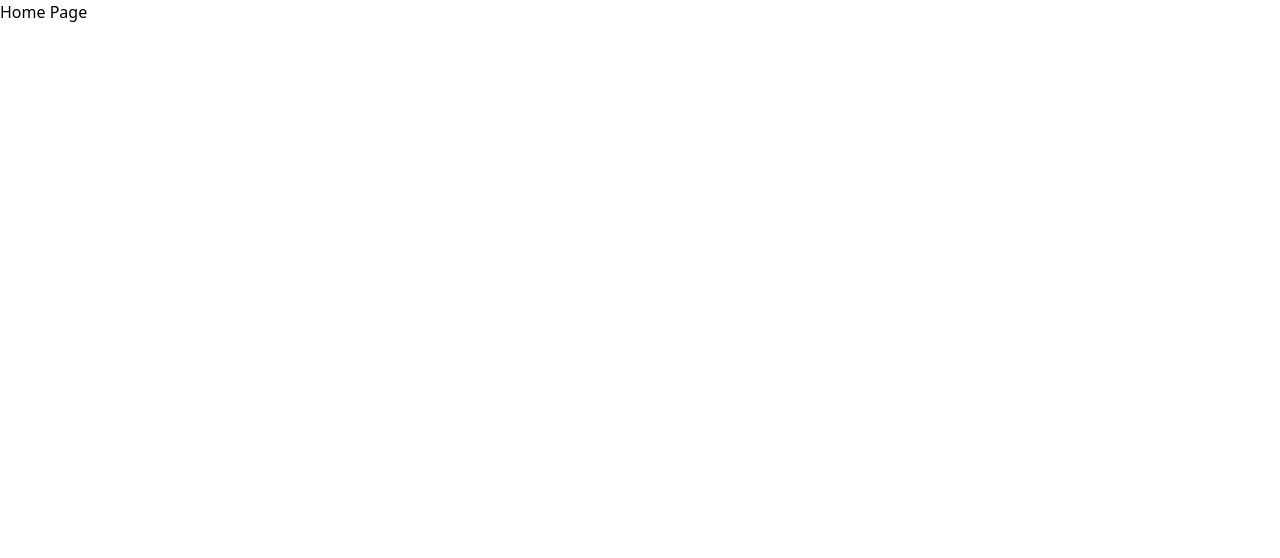
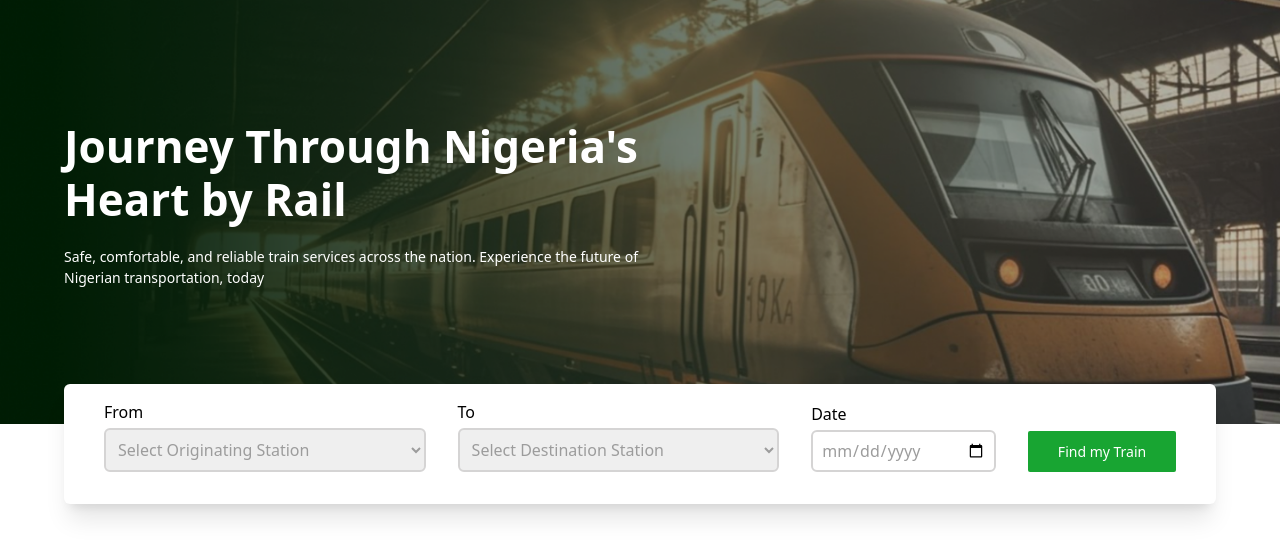
Before and after one commit to gharneeyart/NRC, a Next.js app: page / in a window 1280 px wide. Shown: the top 558 px of the page. Built offline with nearby package versions, Linux system fonts and the light colour scheme.

Commit message:
Hero section & Search section

```diff
--- a/src/app/globals.css
+++ b/src/app/globals.css
@@ -15,10 +15,20 @@
   background-repeat: no-repeat;
   padding: 3.5rem;
 }
-.backg{
+.backgd{
   background-image: url('/images/train.png');
   background-size: 100% 100%;
   background-repeat: no-repeat;
+
+}
+.home-hero{
+  background-image: url('/images/Moving\ Train.png');
+  background-size: cover;
+  background-repeat: no-repeat;
+  padding-top: 2rem;
+  padding-bottom: 2rem;
+
+
 }
 @media (width > 768px) {
   .about-hero{
@@ -27,4 +37,12 @@
   .contact-hero{
     padding: 10rem;
   }
+  .backgd{
+    background-image: none;
+
+  }
+  .home-hero{
+    padding-top: 3.5rem;
+    padding-bottom: 3.5rem;
+  }
 }
--- a/src/app/page.js
+++ b/src/app/page.js
@@ -1,10 +1,16 @@
+import Hero from "@/components/home/hero";
+import Search from "@/components/home/search";
 
 
 export default function Home() {
   return (
-    <div>
-      <h1>Home Page</h1>
-
+    <div className="relative">
+     <div>
+       <Hero />
+     </div>
+      <div className="w-full absolute -bottom-[22.5rem] md:-bottom-[22rem] lg:-bottom-20" >
+        <Search/>
+      </div>
     </div>
   );
 }
--- a/src/app/signup/page.js
+++ b/src/app/signup/page.js
@@ -15,8 +15,10 @@ export default function SignUp() {
      }
      const [showPassword, setShowPassword] = useState(false)
      const [showConfirmPassword, setShowConfirmPassword] = useState(false)
-
-
+     const [gender, showGender] = useState(false)
+     const [identification, showIdentification] = useState(false)
+     const [selectedGender, setSelectedGender] = useState("")
+     const [selectedIdentification, setSelectedIdentification] = useState("");
 
 
   const togglePasswordVisibilityOne = () => {
@@ -27,8 +29,16 @@ export default function SignUp() {
      setShowConfirmPassword(!showConfirmPassword)
  }
 
+ const genderDropDown = () => {
+     showGender(true)
+ }
+
+ const idDropDown = () =>{
+     showIdentification(true)
+ }
+
     return(
-        <div className="grid grid-cols-1 lg:grid-cols-2 backg px-3 lg:p-0 ">
+        <div className="grid grid-cols-1 lg:grid-cols-2 backgd px-3 lg:p-0 max-w-[1700px] mx-auto">
            <div className=" p-3 md:px-10 md:py-14 lg:p-14 bg-white rounded-md shadow-md lg:rounded-none lg:shadow-none mt-3 lg:mt-0 mb-10 lg:mb-0">
                 <h1 className="font-bold text-xl">Welcome to NRC</h1>
                 <p className="text-[14px] text-[#3F3F3F]">Fill the information below to create a new account</p>
@@ -77,9 +87,9 @@ export default function SignUp() {
                     <div className="grid gid-cols-1 md:grid-cols-2 gap-4">
                          <div className="flex flex-col gap-1">
                               <label>Gender</label>
-                              <select {...register('gender', {required: 'This field is required'})}
-                              className="border-2 rounded-sm px-3 py-2 text-[#2632388F] outline-none">
-                                   <option id="gender" >Select gender</option>
+                              <select {...register('gender', {required: 'This field is required'})} onClick={genderDropDown} value={selectedGender} onChange={(e) => setSelectedGender(e.target.value)}
+                              className= {`${gender ? "text-black":"text-[#2632388F]"}  border-2 rounded-sm px-3 py-2 outline-none`}>
+                                   <option value='' disabled hidden>Select gender</option>
                                    <option value="Male">Male</option>
                                    <option value="Female">Female</option>
                               </select>
@@ -88,8 +98,8 @@ export default function SignUp() {
                          <div className="flex flex-col gap-1">
                               <label>Identification Type</label>
                               <select {...register('identification', {required: 'This field is required'})}
-                               className="border-2 rounded-sm px-3 py-2 text-[#2632388F] outline-none">
-                                   <option id="identification">Select Identification Type</option>
+                              onClick={idDropDown} value={selectedIdentification} onChange={(e) => setSelectedIdentification(e.target.value)} className={`${identification? 'text-black':'text-[#2632388F]'} border-2 rounded-sm px-3 py-2 outline-none`}>
+                                   <option value='' disabled hidden>Select Identification Type</option>
                                    <option value="nin">NIN</option>
                                    <option value="license">Driver's License</option>
                                    <option value="voters">Voter's Card</option>
@@ -146,15 +156,17 @@ export default function SignUp() {
                           </div>
                      </div>
                      <div className="flex items-baseline gap-2">
-                         <input type="checkbox" name="terms" value="terms" className="outline-none bg-[#18A532] active:bg-[#18A532] px-5"/>
+                         <input {...register("terms", {required: "This field is required"})}
+                         type="checkbox" name="terms" value="terms" className="outline-none bg-[#18A532] active:bg-[#18A532] px-5"/>
                          <span>By proceeding with the registration, I confirm that I haveread and accept the Privacy Policy and Terms of Service. </span>
                      </div>
+                     {errors.terms && <span className="text-red-500 text-[12px]">{errors.terms.message}</span>}
                      <button className="bg-[#18A532] w-full text-white py-2 rounded-md shadow-sm">Sign Up</button>
                      <p className="text-center ">Already have an account? <span className="text-[#18A532]">Sign in</span></p>
                 </form>
            </div>
            <div>
-               <Image src={Train} alt="signup" width={600} className="h-[100%] hidden lg:block"/>
+               <Image src={Train} alt="signup"  className="h-[90%] w-full hidden lg:block"/>
            </div>
         </div>
     )
--- a/src/components/home/hero.js
+++ b/src/components/home/hero.js
@@ -1,6 +1,13 @@
 
 export default function Hero() {
     return(
-        <h1>Hero Section</h1>
+        <div className="home-hero">
+            <div className="w-[90%] mx-auto container">
+                <div className="my-10 lg:mt-16 lg:mb-20 w-full text-center lg:text-left md:w-[70%] lg:w-1/2 md:mx-auto lg:mx-0 text-white">
+                <h1 className="font-bold w-full leading-[1.2] text-[28px] md:text-[44px] mb-5">Journey Through Nigeria's Heart by Rail</h1>
+                <p className="w-full font-light text-[14px]">Safe, comfortable, and reliable train services across the nation. Experience the future of Nigerian transportation, today</p>
+                </div>
+            </div>
+        </div>
     )
 }
--- /dev/null
+++ b/src/components/home/search.js
@@ -0,0 +1,28 @@
+'use client'
+export default function Search() {
+    return(
+        <div>
+           <form className="flex flex-col lg:flex-row gap-8 items-end pt-4 pb-8 rounded-xl lg:rounded-md justify-between px-3 md:px-8 lg:px-10 w-[90%] mx-auto bg-white shadow-xl container">
+            <div className="flex flex-col gap-1 w-full lg:w-[30%]">
+                <label htmlFor="from">From</label>
+               <select className="py-2 outline-none border-2 border-[#D5D4D4] rounded-md text-[#9C9C9C] px-2">
+                <option value="">Select Originating Station</option>
+                <option value="lagos">Mobolaji Johnson Station Ebute Metta</option>
+               </select>
+            </div>
+            <div className="flex flex-col gap-1 w-full lg:w-[30%]">
+                <label htmlFor="to">To</label>
+               <select className="py-2 outline-none border-2 border-[#D5D4D4] rounded-md text-[#9C9C9C] px-2">
+                <option value="">Select Destination Station</option>
+                <option value="ibadan">Professor Yemi Osibanjo Station Kajola</option>
+               </select>
+            </div>
+            <div className="flex flex-col gap-1 w-full lg:w-[25%]">
+                <label htmlFor="date">Date</label>
+                <input type="date" className="py-1.5 outline-none border-2 border-[#D5D4D4] rounded-md text-[#9C9C9C] px-2" placeholder="Select Date"/>
+            </div>
+            <button className="bg-[#18A532] py-2.5 rounded-sm text-white text-[14px] w-full lg:w-[20%]">Find my Train</button>
+           </form>
+        </div>
+    )
+}
```
Also changed, not shown: public/images/Moving Train.png (added), src/assets/images/Frame 1321316211.png (deleted).
